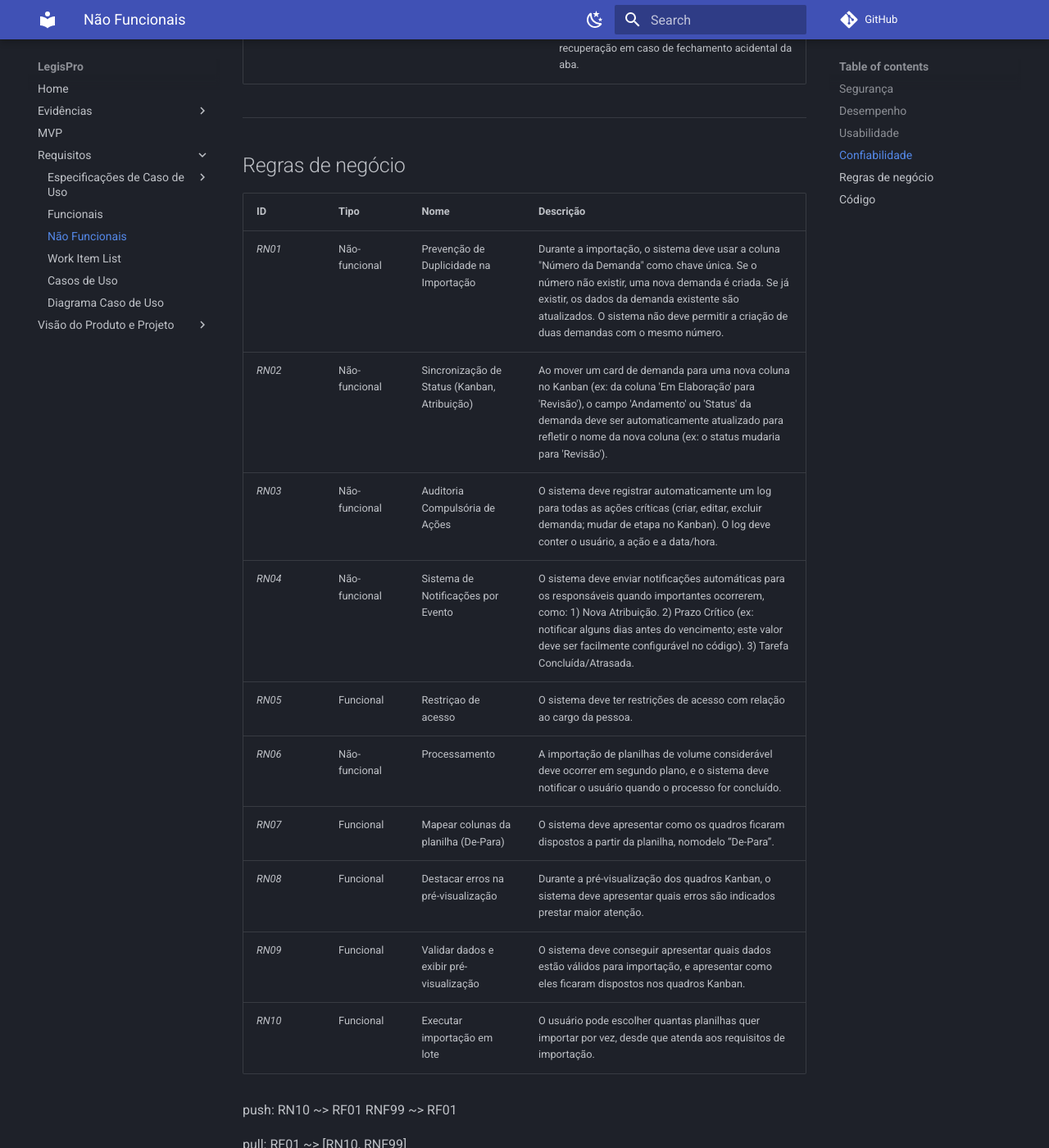
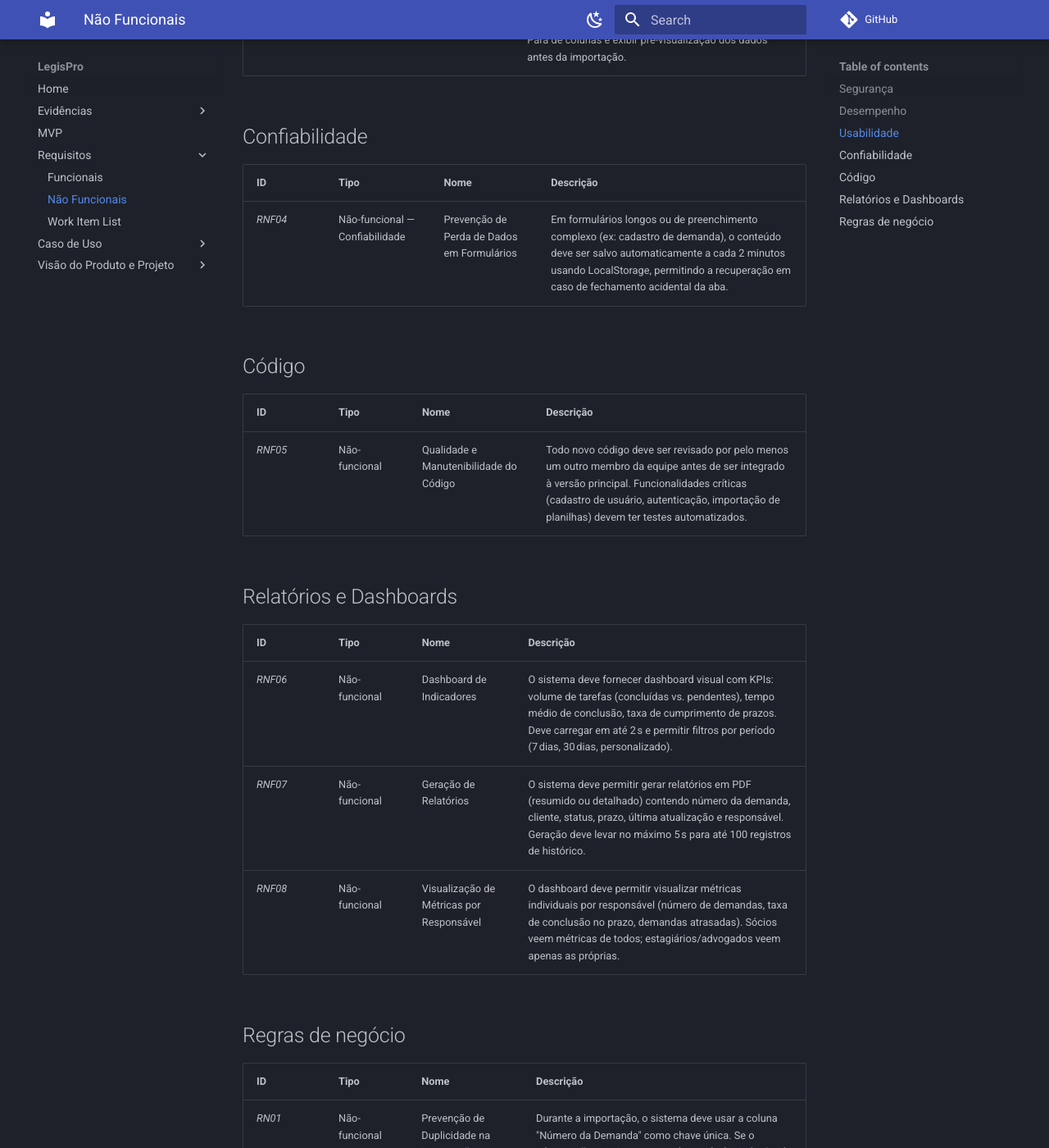
Before and after one commit to mdsreq-fga-unb/REQ-2025.2-T02-ProJuris, an MkDocs documentation site: the page built from docs/Requisitos/Não funcionais.md, in a window 1280 px wide and 1400 px high, scrolled down 1180 px. Shown: the whole window at 82% size. Built offline with MkDocs 1.6.1 and Material for MkDocs 9.7.7, drawn with Linux system fonts in a browser that asks for light colours; comment, search, counter and statistics services are not loaded; some of the changed text lies outside the part shown.

```diff
--- a/docs/Requisitos/Não funcionais.md
+++ b/docs/Requisitos/Não funcionais.md
@@ -1,64 +1,67 @@
 # Não funcionais
+
+- [Segurança](#segurança)
+- [Desempenho](#desempenho)
+- [Usabilidade](#usabilidade)
+- [Confiabilidade](#confiabilidade)
+- [Código](#c%C3%B3digo)
+- [Relatórios e Dashboards](#relat%C3%B3rios-e-dashboards)
+- [Regras de negócio](#regras-de-neg%C3%B3cio)
 
 ## Segurança
 
 | ID | Tipo | Nome | Descrição |
 | :--- | :--- | :--- | :--- |
-| *RNF01* | Não-funcional | Controle de Acesso por Perfil (RBAC) | O acesso a dados e funcionalidades deve ser validado no back-end a cada requisição, com base nos perfis definidos (estagiário, advogado, sócio). |
+| *RNF01* | Não-funcional | Controle de Acesso por Perfil (RBAC) | O acesso a dados e funcionalidades deve ser validado no back-end a cada requisição, com base nos perfis definidos (estagiário, advogado, sócio). Exemplo: estagiários não podem excluir demandas. O sistema deve retornar código HTTP 403 para acessos não autorizados. |
 
----
 
 ## Desempenho
 
 | ID | Tipo | Nome | Descrição |
 | :--- | :--- | :--- | :--- |
-| *RNF02* | Não-funcional | Experiência de Carregamento Ágil | Interface: O carregamento das telas principais (Dashboard, Kanban) devem indicar visualmente que a ação do usuário está sendo processada, utilizando indicadores visuais de carregamento ("spinners"). |
+| *RNF02* | Não-funcional | Experiência de Carregamento Ágil | As telas principais (Dashboard, Kanban) devem exibir um indicador visual de carregamento (spinner) para ações que levam mais de 500ms. |
 
----
 
 ## Usabilidade
 
 | ID | Tipo | Nome | Descrição |
 | :--- | :--- | :--- | :--- |
-| *RNF03* | Não-funcional | Especificações da Interface e Fluxo | As interfaces devem seguir especificações funcionais claras para garantir consistência. Exemplos: O formulário de processo deve conter os campos definidos em Kanban deve ter colunas configuráveis (DR 02). O importador deve ter mapeamento e pré-visualização (DR 03, DR 04). |
+| *RNF03* | Não-funcional | Especificações da Interface e Fluxo | As interfaces devem seguir especificações funcionais claras para garantir consistência. O formulário de cadastro de demanda deve conter os campos obrigatórios: número da demanda, cliente, tipo de ação, prazo e responsável. O Kanban deve ter colunas configuráveis (ex: Pendente, Em Elaboração, Em Revisão, Concluída). O importador deve permitir mapeamento De-Para de colunas e exibir pré-visualização dos dados antes da importação. |
 
-
----
 
 ## Confiabilidade
 
 | ID | Tipo | Nome | Descrição |
 | :--- | :--- | :--- | :--- |
-| *RNF04* | Não-funcional — Confiabilidade | Prevenção de Perda de Dados em Formulários | Em formulários longos ou de preenchimento complexo (ex: cadastro de processo), o conteúdo deve ser salvo periodicamente, permitindo a recuperação em caso de fechamento acidental da aba. |
+| *RNF04* | Não-funcional — Confiabilidade | Prevenção de Perda de Dados em Formulários | Em formulários longos ou de preenchimento complexo (ex: cadastro de demanda), o conteúdo deve ser salvo automaticamente a cada 2 minutos usando LocalStorage, permitindo a recuperação em caso de fechamento acidental da aba. |
 
----
+
+## Código
+
+| ID | Tipo | Nome | Descrição |
+| :--- | :--- | :--- | :--- |
+| *RNF05* | Não-funcional | Qualidade e Manutenibilidade do Código | Todo novo código deve ser revisado por pelo menos um outro membro da equipe antes de ser integrado à versão principal. Funcionalidades críticas (cadastro de usuário, autenticação, importação de planilhas) devem ter testes automatizados. |
+
+## Relatórios e Dashboards
+
+| ID | Tipo | Nome | Descrição |
+| :--- | :--- | :--- | :--- |
+| *RNF06* | Não-funcional | Dashboard de Indicadores | O sistema deve fornecer dashboard visual com KPIs: volume de tarefas (concluídas vs. pendentes), tempo médio de conclusão, taxa de cumprimento de prazos. Deve carregar em até 2 s e permitir filtros por período (7 dias, 30 dias, personalizado). |
+| *RNF07* | Não-funcional | Geração de Relatórios | O sistema deve permitir gerar relatórios em PDF (resumido ou detalhado) contendo número da demanda, cliente, status, prazo, última atualização e responsável. Geração deve levar no máximo 5 s para até 100 registros de histórico. |
+| *RNF08* | Não-funcional | Visualização de Métricas por Responsável | O dashboard deve permitir visualizar métricas individuais por responsável (número de demandas, taxa de conclusão no prazo, demandas atrasadas). Sócios veem métricas de todos; estagiários/advogados veem apenas as próprias. |
+
 
 ## Regras de negócio
 
 | ID | Tipo | Nome | Descrição |
 | :--- | :--- | :--- | :--- |
-| *RN01* | Não-funcional | Prevenção de Duplicidade na Importação | Durante a importação, o sistema deve usar a coluna "Número da Demanda" como chave única. Se o número não existir, uma nova demanda é criada. Se já existir, os dados da demanda existente são atualizados. O sistema não deve permitir a criação de duas demandas com o mesmo número. |
-| *RN02* | Não-funcional | Sincronização de Status (Kanban, Atribuição) | Ao mover um card de demanda para uma nova coluna no Kanban (ex: da coluna 'Em Elaboração' para 'Revisão'), o campo 'Andamento' ou 'Status' da demanda deve ser automaticamente atualizado para refletir o nome da nova coluna (ex: o status mudaria para 'Revisão'). |
-| *RN03* | Não-funcional | Auditoria Compulsória de Ações | O sistema deve registrar automaticamente um log para todas as ações críticas  (criar, editar, excluir demanda; mudar de etapa no Kanban). O log deve conter o usuário, a ação e a data/hora. |
-| *RN04* | Não-funcional | Sistema de Notificações por Evento | O sistema deve enviar notificações automáticas para os responsáveis quando importantes ocorrerem, como: 1) Nova Atribuição. 2) Prazo Crítico (ex: notificar alguns dias antes do vencimento; este valor deve ser facilmente configurável no código). 3) Tarefa Concluída/Atrasada. |
-| *RN05* | Funcional | Restriçao de acesso | O sistema deve ter restrições de acesso com relação ao cargo da pessoa. |
-| *RN06* | Não-funcional | Processamento | A importação de planilhas de volume considerável deve ocorrer em segundo plano, e o sistema deve notificar o usuário quando o processo for concluído. |
-| *RN07* | Funcional | Mapear colunas da planilha (De-Para) | O sistema deve apresentar como os quadros ficaram dispostos a partir da planilha, nomodelo “De-Para”. |
-| *RN08* | Funcional | Destacar erros na pré-visualização | Durante a pré-visualização dos quadros Kanban, o sistema deve apresentar quais erros são indicados prestar maior atenção. |
-| *RN09* | Funcional | Validar dados e exibir pré-visualização | O sistema deve conseguir apresentar quais dados estão válidos para importação, e apresentar como eles ficaram dispostos nos quadros Kanban. |
-| *RN10* | Funcional | Executar importação em lote | O usuário pode escolher quantas planilhas quer importar por vez, desde que atenda aos requisitos de importação. |
-
-push:
-RN10 ~> RF01
-RNF99 ~> RF01
-
-pull:
-RF01 ~> [RN10, RNF99]
-
----
-
-## Código
-
-| ID | Tipo | Nome | Descrição |
-| :--- | :--- | :--- | :--- |
-| *RNF05* | Não-funcional | Qualidade e Manutenibilidade do Código | Todo novo código deve ser revisado por pelo menos um outro membro da equipe antes de ser integrado à versão principal. |
+| *RN01* | Não-funcional | Prevenção de Duplicidade na Importação | Durante a importação, o sistema deve usar a coluna "Número da Demanda" como chave única. Se o número não existir, uma nova demanda é criada. Se já existir, os dados da demanda existente são atualizados. O sistema não deve permitir a criação de duas demandas com o mesmo número e deve exibir mensagem de erro específica ao usuário. |
+| *RN02* | Não-funcional | Sincronização de Status (Kanban, Atribuição) | Ao mover um card de demanda para uma nova coluna no Kanban (ex: da coluna 'Em Elaboração' para 'Revisão'), o campo 'Status' da demanda deve ser automaticamente atualizado para refletir o nome da nova coluna. A atualização deve refletir imediatamente na interface, sem delay perceptível para o usuário. |
+| *RN03* | Não-funcional | Auditoria Compulsória de Ações | O sistema deve registrar automaticamente um log para todas as ações críticas (criar, editar, excluir demanda; mudar de etapa no Kanban). O log deve conter: usuário, ação, data/hora e ID da demanda. Os logs devem ser armazenados em tabela MySQL dedicada. |
+| *RN04* | Não-funcional | Sistema de Notificações por Evento | O sistema deve exibir notificações no painel do usuário (in-app) em tempo real quando eventos importantes ocorrerem: 1) Nova Atribuição de demanda; 2) Prazo Crítico (notificar 3 dias antes do vencimento; este valor deve ser facilmente configurável no código); 3) Mudança de Status da demanda. Opcionalmente, o sistema pode enviar notificações por e-mail. |
+| *RN05* | Não-funcional | Restrição de Acesso | O sistema deve ter restrições de acesso com relação ao cargo da pessoa. Exemplo: sócios podem criar, editar e excluir demandas; estagiários e advogados podem criar e editar, mas não excluir demandas. |
+| *RN06* | Não-funcional | Processamento em Segundo Plano | A importação de planilhas com mais de 50 registros deve ocorrer em segundo plano, com barra de progresso visível ao usuário. O sistema deve notificar o usuário quando o processo for concluído. |
+| *RN07* | Não-funcional | Mapear Colunas da Planilha (De-Para) | O sistema deve apresentar interface que permita ao usuário mapear as colunas da planilha Excel aos campos do sistema antes de realizar a importação. O mapeamento deve ser salvo para reutilização em importações futuras. |
+| *RN08* | Não-funcional | Destacar Erros na Pré-visualização | Durante a pré-visualização da importação, o sistema deve destacar em vermelho as linhas com erros de validação e exibir tooltip explicativo ao passar o mouse sobre o erro. |
+| *RN09* | Não-funcional | Validar Dados e Exibir Pré-visualização | O sistema deve validar os dados da planilha e exibir pré-visualização em formato de tabela, destacando dados válidos em verde e inválidos em vermelho. O usuário deve poder corrigir dados antes de confirmar a importação. |
+| *RN10* | Não-funcional | Executar Importação em Lote | O usuário pode importar até 3 planilhas simultaneamente, desde que cada planilha não exceda 5 MB. |
--- a/mkdocs.yml
+++ b/mkdocs.yml
@@ -21,16 +21,16 @@ nav:
     - 'Unidade 2': 'Evidências/Unidade 2.md'
   - MVP: 'MVP.md'
   - Requisitos:
+    - 'Funcionais': 'Requisitos/Funcionais.md'
+    - 'Não Funcionais': 'Requisitos/Não funcionais.md'
+    - 'Work Item List': 'Requisitos/Work Item List.md'
+  - Caso de Uso:
+    - 'Diagrama Caso de Uso': 'Requisitos/Diagrama Caso de Uso.md'
     - Especificações de Caso de Uso:
       - 'UC-01 — Criar Demanda': 'Requisitos/Especificações de Caso de Uso/Criar Demandas.md'
       - 'UC-02 — Tramitar Demanda': 'Requisitos/Especificações de Caso de Uso/Tramitar Demanda.md'
       - 'UC-03 — Cadastrar Usuário': 'Requisitos/Especificações de Caso de Uso/Cadastrar Usuário.md'
       - 'UC-04 — Editar Detalhe das Demandas': 'Requisitos/Especificações de Caso de Uso/Editar detalhe das demandas.md'
-    - 'Funcionais': 'Requisitos/Funcionais.md'
-    - 'Não Funcionais': 'Requisitos/Não funcionais.md'
-    - 'Work Item List': 'Requisitos/Work Item List.md'
-    - 'Casos de Uso': 'Requisitos/Casos de Uso.md'
-    - 'Diagrama Caso de Uso': 'Requisitos/Diagrama Caso de Uso.md'
   - Visão do Produto e Projeto:
     - 'Cenário Atual': 'Visão do produto e projeto/1 CENÁRIO ATUAL DO CLIENTE E DO NEGÓCIO.md'
     - Engenharia de Requisitos: 'Visão do produto e projeto/2 Engenharia de Requisitos.md'
```
Also changed, not shown: docs/Requisitos/Funcionais.md (+5 -5 lines), docs/Requisitos/Work Item List.md (+8 -0 lines), docs/index.md (+31 -7 lines).
